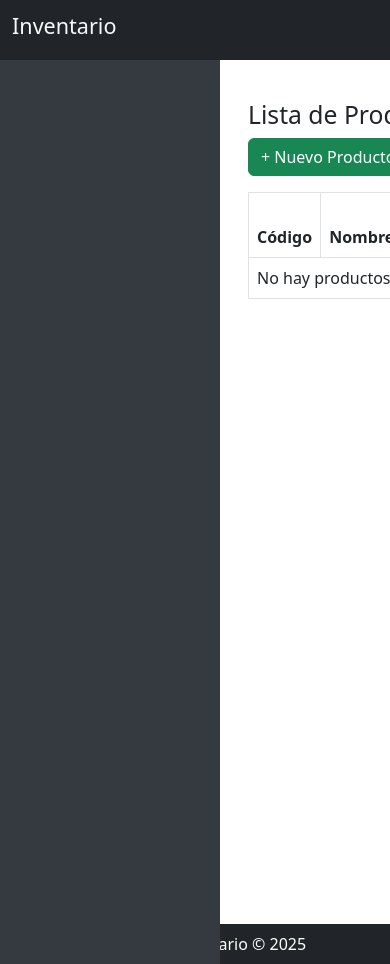
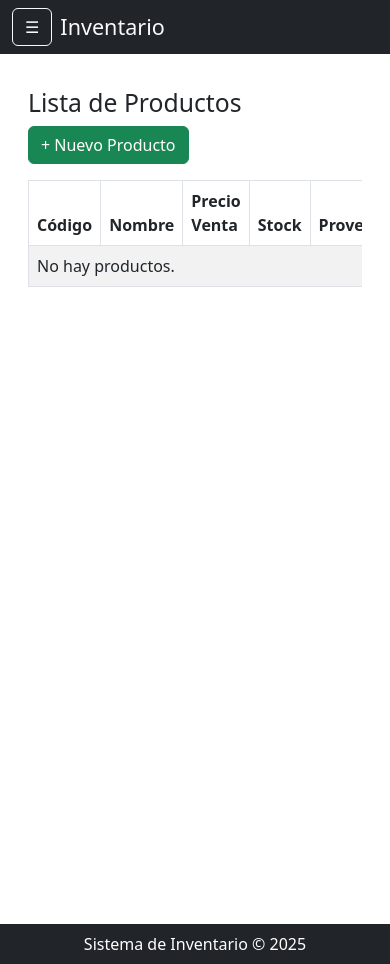
Before and after one commit to anibal-kaune/Proyecto_inven_snowball, a Django app: page /productos/ in a window 390 px wide; the page is wider, and only the part inside the window is pictured. Run offline with Django 5.2, Linux system fonts and the light colour scheme; data that the repository does not hold is empty.

Commit message:
base y tablas responsivas

```diff
--- a/productos/templates/productos/marca_list.html
+++ b/productos/templates/productos/marca_list.html
@@ -3,7 +3,8 @@
 <div class="container mt-4">
     <h2>Marcas registradas</h2>
     <a class="btn btn-success mb-3" href="{% url 'crear_marca' %}">+ Nueva Marca</a>
-    <table class="table table-bordered">
+    <div class="table-responsive">
+        <table class="table table-bordered table-striped align-middle">
             <thead><tr><th>Nombre</th><th>Acciones</th></tr></thead>
             <tbody>
                 {% for m in marca %}
@@ -21,4 +22,5 @@
             </tbody>
         </table>
     </div>
+</div>
 {% endblock %}
--- a/productos/templates/productos/producto_list.html
+++ b/productos/templates/productos/producto_list.html
@@ -3,7 +3,8 @@
 <div class="container mt-4">
     <h2>Lista de Productos</h2>
     <a class="btn btn-success mb-3" href="{% url 'crear_producto' %}">+ Nuevo Producto</a>
-    <table class="table table-bordered">
+    <div class="table-responsive">
+        <table class="table table-bordered table-striped align-middle">
             <thead>
                 <tr>
                     <th>Código</th><th>Nombre</th><th>Precio Venta</th><th>Stock</th><th>Proveedor</th><th>Acciones</th>
@@ -25,4 +26,5 @@
             </tbody>
         </table>
     </div>
+</div>
 {% endblock %}
--- a/proveedores/templates/proveedores/proveedor_list.html
+++ b/proveedores/templates/proveedores/proveedor_list.html
@@ -3,7 +3,8 @@
 <div class="container mt-4">
     <h2>Lista de Proveedores</h2>
     <a class="btn btn-success mb-3" href="{% url 'crear_proveedor' %}">+ Nuevo Proveedor</a>
-    <table class="table table-bordered">
+    <div class="table-responsive">
+        <table class="table table-bordered table-striped align-middle">
             <thead>
                 <tr>
                     <th>Nombre</th><th>RUT</th><th>Dirección</th><th>Correo</th><th>Teléfono</th><th>Acciones</th>
@@ -28,4 +29,5 @@
             </tbody>
         </table>
     </div>
+</div>
 {% endblock %}
--- a/templates/base.html
+++ b/templates/base.html
@@ -3,17 +3,25 @@
 <head>
     <meta charset="UTF-8">
     <title>{% block title %}Sistema de Inventario{% endblock %}</title>
+    <meta name="viewport" content="width=device-width, initial-scale=1">
+
     <link rel="stylesheet" href="https://cdn.jsdelivr.net/npm/bootstrap@5.3.0/dist/css/bootstrap.min.css">
+
+    <!-- Estilos -->
     <style>
         body {
             min-height: 100vh;
             display: flex;
             flex-direction: column;
         }
+
         .wrapper {
             flex: 1;
             display: flex;
+            flex-direction: row;
         }
+
+        /* Sidebar fijo en pantallas grandes */
         .sidebar {
             width: 220px;
             background-color: #343a40;
@@ -21,29 +29,58 @@
             padding: 1rem 0.5rem;
             height: 100vh;
             position: fixed;
+            top: 56px;
+            left: 0;
+            z-index: 1030;
         }
+
         .sidebar a {
             color: white;
             text-decoration: none;
             display: block;
             padding: 10px;
         }
+
         .sidebar a:hover {
             background-color: #495057;
         }
+
         .content {
             margin-left: 220px;
             padding: 1rem;
             width: 100%;
         }
+
+        /* Sidebar oculto en móviles */
+        @media (max-width: 768px) {
+            .sidebar {
+                position: fixed;
+                top: 56px;
+                left: -220px;
+                transition: all 0.3s;
+            }
+
+            .sidebar.show {
+                left: 0;
+            }
+
+            .content {
+                margin-left: 0;
+                padding-top: 1rem;
+            }
+        }
     </style>
 </head>
 <body>
 
-    <!-- NAVBAR -->
-    <nav class="navbar navbar-dark bg-dark">
+    <!-- navbar -->
+    <nav class="navbar navbar-dark bg-dark fixed-top">
         <div class="container-fluid justify-content-between">
-            <a class="navbar-brand" href="/"><h4 class="text-light">Inventario</h4></a>
+            <div class="d-flex align-items-center">
+                <!-- Botón menú para móviles -->
+                <button class="btn btn-outline-light d-md-none me-2" id="menu-toggle">☰</button>
+                <a class="navbar-brand" href="/"><h4 class="text-light mb-0">Inventario</h4></a>
+            </div>
             <ul class="navbar-nav d-flex flex-row align-items-center">
                 {% if user.is_authenticated %}
                     <li class="nav-item me-3">
@@ -58,8 +95,8 @@
     </nav>
 
     <div class="wrapper">
-        <!-- SIDEBAR -->
-        <div class="sidebar">
+        <!-- sidebar -->
+        <div class="sidebar" id="sidebar">
             {% if user.is_authenticated %}
                 {% if user.rol == 'supervisor' %}
                     <a href="/usuarios/">Usuarios</a>
@@ -70,17 +107,26 @@
             {% endif %}
         </div>
 
-        <!-- CONTENIDO -->
-        <div class="content">
+        <!-- content -->
+        <div class="content mt-5">
             {% block content %}{% endblock %}
         </div>
     </div>
 
-    <!-- FOOTER -->
+    <!-- footer -->
     <footer class="container-fluid bg-dark text-white text-center py-2 mt-auto">
         Sistema de Inventario &copy; 2025
     </footer>
 
     <script src="https://cdn.jsdelivr.net/npm/bootstrap@5.3.0/dist/js/bootstrap.bundle.min.js"></script>
+
+    <!-- Script para toggle del sidebar en móviles -->
+    <script>
+        const toggleButton = document.getElementById('menu-toggle');
+        const sidebar = document.getElementById('sidebar');
+        toggleButton.addEventListener('click', () => {
+            sidebar.classList.toggle('show');
+        });
+    </script>
 </body>
 </html>
--- a/usuarios/templates/usuarios/listar.html
+++ b/usuarios/templates/usuarios/listar.html
@@ -3,7 +3,8 @@
 <div class="container mt-4">
     <h2>Usuarios registrados</h2>
     <a class="btn btn-success mb-3" href="{% url 'crear_usuario' %}">+ Nuevo Usuario</a>
-    <table class="table table-bordered">
+    <div class="table-responsive">
+        <table class="table table-bordered table-striped align-middle">
             <thead>
                 <tr>
                     <th>Nombre</th><th>Email</th><th>RUT</th><th>Teléfono</th><th>Rol</th><th>Acciones</th>
@@ -26,4 +27,5 @@
             </tbody>
         </table>
     </div>
+</div>
 {% endblock %}
```
Lines whose indentation alone changed are shown as unchanged.
